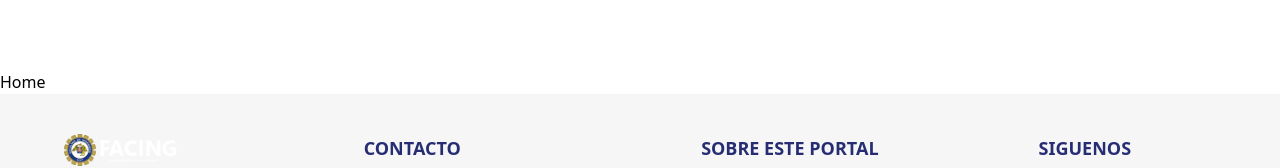
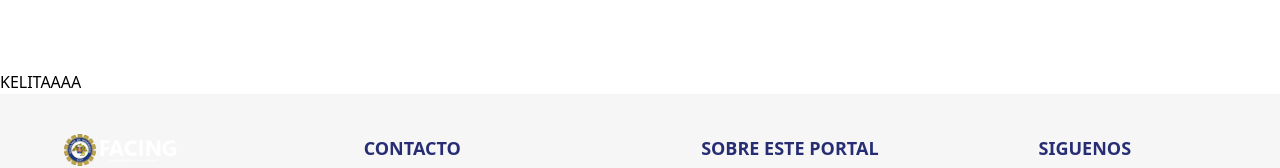
Before and after one commit to carlosgs05/webSiteEducacion, a React (Vite) app in the folder webSiteEducation/: page / in a window 1280 px wide. Shown: the part 430-598 px from the top of the page. Built offline with nearby package versions, Linux system fonts and the light colour scheme.

Commit message:
Primer_cambio

```diff
--- a/webSiteEducation/src/page/home/Home.jsx
+++ b/webSiteEducation/src/page/home/Home.jsx
@@ -5,7 +5,7 @@ const Home = () => {
         <>
             <HeaderHome />
             <section>
-                Home
+                <h1>KELITAAAA</h1>
             </section>
             <Footer />
         </>
```
